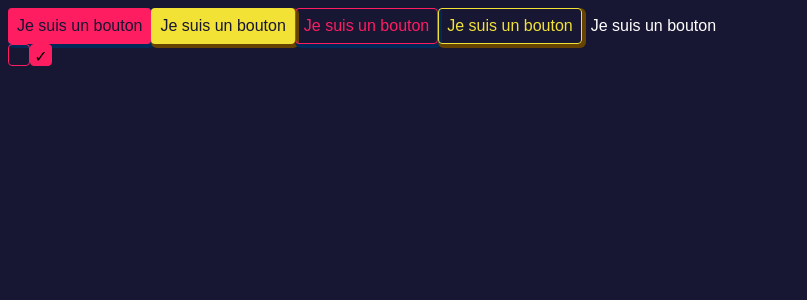
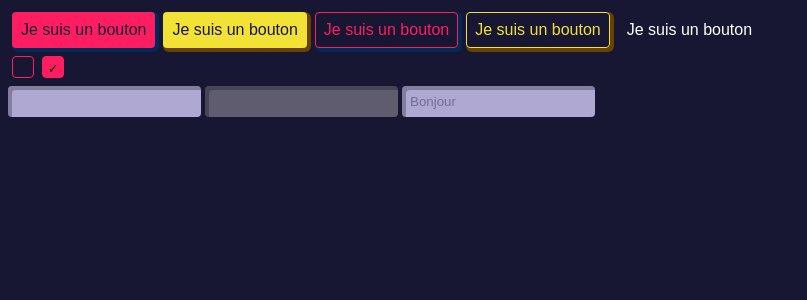
Before and after one commit to Cl0v1s/Mail, a React app in the folder frontend/: page / in a window 1280 px wide. Shown: the top 300 px of the page, without its empty margins (0-807 px from the left). Built offline with nearby package versions, Linux system fonts and the light colour scheme; the HTML template or start-up script is replaced by a standard one.

Commit message:
Added inputs

```diff
--- a/frontend/App.jsx
+++ b/frontend/App.jsx
@@ -4,27 +4,33 @@ import './theme.css';
 
 import { Button, ButtonPrimary, ButtonSecondary, ButtonPrimaryOutline, ButtonSecondaryOutline } from './common/Button/Button.jsx';
 import { Checkbox } from './common/Checkbox/Checkbox.jsx';
+import { Input } from './common/Input/Input.jsx';
 
 export default class App extends Component {
 	constructor(props) {
 		super(props);
 	}
 
-	onClick = () => alert('onClick');
+	onClick = () => console.log('onClick');
 
 	render() {
 		return (
 			<div className="component-app">
 				<div>
-					<ButtonPrimary onClick={this.onClick}>Je suis un bouton</ButtonPrimary>
-					<ButtonSecondary onClick={this.onClick}>Je suis un bouton</ButtonSecondary>
-					<ButtonPrimaryOutline onClick={this.onClick}>Je suis un bouton</ButtonPrimaryOutline>
-					<ButtonSecondaryOutline onClick={this.onClick}>Je suis un bouton</ButtonSecondaryOutline>
-					<Button onClick={this.onClick}>Je suis un bouton</Button>
+					<ButtonPrimary className="m-1" onClick={this.onClick}>Je suis un bouton</ButtonPrimary>
+					<ButtonSecondary className="m-1" onClick={this.onClick}>Je suis un bouton</ButtonSecondary>
+					<ButtonPrimaryOutline className="m-1" onClick={this.onClick}>Je suis un bouton</ButtonPrimaryOutline>
+					<ButtonSecondaryOutline className="m-1" onClick={this.onClick}>Je suis un bouton</ButtonSecondaryOutline>
+					<Button className="m-1" onClick={this.onClick}>Je suis un bouton</Button>
 				</div>
 				<div>
-					<Checkbox onChange={this.onClick} />
-					<Checkbox checked onChange={this.onClick} />
+					<Checkbox className="m-1" onChange={this.onClick} />
+					<Checkbox className="m-1" checked onChange={this.onClick} />
+				</div>
+				<div>
+					<Input onChange={this.onClick} />
+					<Input className={Input.STATES.DISABLED + ' m-1'} onChange={this.onClick} />
+					<Input placeholder="Bonjour" onChange={this.onClick} />
 				</div>
 			</div>
 		);
--- a/frontend/common/Button/Button.jsx
+++ b/frontend/common/Button/Button.jsx
@@ -26,25 +26,25 @@ export class Button extends React.Component {
 };
 
 export const ButtonPrimary = (props) => <Button
-    className="component-button--primary"
+    className={ "component-button--primary " + props.className }
     onClick={props.onClick}>
     {props.children}
 </Button>;
 
 export const ButtonSecondary = (props) => <Button
-    className="component-button--secondary"
+    className={ "component-button--secondary " + props.className }
     onClick={props.onClick}>
     {props.children}
 </Button>;
 
 export const ButtonPrimaryOutline = (props) => <Button
-    className="component-button--primary component-button--outline"
+    className={ "component-button--primary component-button--outline " + props.className  }
     onClick={props.onClick}>
     {props.children}
 </Button>;
 
 export const ButtonSecondaryOutline = (props) => <Button
-    className="component-button--secondary component-button--outline"
+    className={ "component-button--secondary component-button--outline " + props.className }
     onClick={props.onClick}>
     {props.children}
 </Button>;
--- a/frontend/common/Checkbox/Checkbox.css
+++ b/frontend/common/Checkbox/Checkbox.css
@@ -19,9 +19,9 @@
 
 .component-checkbox.checked::before {
     content: '✓';
-    font-size: 1rem;
+    font-size: 0.8rem;
     display: inline-block;
-    margin-top: calc((var(--size) / 2) - (1rem / 2));
+    margin-top: calc((var(--size) / 2) - (0.8rem / 2));
 }
 
 .component-checkbox input {
--- a/frontend/common/Checkbox/Checkbox.jsx
+++ b/frontend/common/Checkbox/Checkbox.jsx
@@ -5,11 +5,13 @@ import './Checkbox.css';
 
 export class Checkbox extends React.Component {
     static propTypes = {
+        className: PropTypes.string,
         onChange: PropTypes.func.isRequired,
         checked: PropTypes.bool,
     }
 
     static defaultProps = {
+        className: '',
         checked: false,
     }
 
@@ -17,7 +19,7 @@ export class Checkbox extends React.Component {
 
     render() {
         return (
-            <label htmlFor={`checkbox-${this.id}`} className={`component-checkbox ${this.props.checked ? 'checked' : ''}`}>
+            <label htmlFor={`checkbox-${this.id}`} className={`component-checkbox ${this.props.checked ? 'checked' : ''} ${this.props.className}`}>
                 <input id={`checkbox-${this.id}`} type="checkbox" className="" checked={this.props.checked} onChange={this.props.onChange} />
             </label>
         );
--- /dev/null
+++ b/frontend/common/Input/Input.css
@@ -0,0 +1,22 @@
+.component-input {
+    --background: var(--color-grey);
+    --shadow: rgba(0, 0, 0, 0.25);
+
+    background-color: var(--background);
+    box-shadow: 4px 4px 0px 0px var(--shadow) inset;
+    border: none;
+    border-radius: var(--radius);
+    outline: none;
+    padding: var(--size-s);
+    color: var(--color-dark);
+}
+
+.component-input::placeholder {
+    color: var(--color-dark);
+    opacity: 0.4;
+}
+
+
+.component-input.disabled {
+    --background: var(--color-grey-100);
+}
--- /dev/null
+++ b/frontend/common/Input/Input.jsx
@@ -0,0 +1,26 @@
+import React from 'react';
+import PropTypes from 'prop-types';
+
+import './Input.css';
+
+export class Input extends React.Component {
+    static STATES = {
+        DISABLED: 'disabled',
+    }
+
+    static propTypes = {
+        className: PropTypes.string,
+        placeholder: PropTypes.string,
+        onChange: PropTypes.func.isRequired,
+    }
+
+    static defaultProps = {
+        className: '',
+    }
+
+    render() {
+        return (
+            <input placeholder={this.props.placeholder} disabled={this.props.className.indexOf(Input.STATES.DISABLED) !== -1 } className={`component-input ${this.props.className}`} type="text" onChange={this.props.onChange} />
+        )
+    }
+}
--- a/frontend/package.json
+++ b/frontend/package.json
@@ -26,6 +26,8 @@
     "babel-loader": "^8.2.2",
     "css-loader": "^5.0.1",
     "file-loader": "^6.2.0",
+    "sass": "^1.32.11",
+    "sass-loader": "^11.0.1",
     "style-loader": "^2.0.0",
     "webpack": "^5.33.2",
     "webpack-cli": "^4.6.0"
--- a/frontend/theme.css
+++ b/frontend/theme.css
@@ -3,6 +3,7 @@
 
     --color-dark: #171633;
     --color-grey: #AEA8D3;
+    --color-grey-100: #5F5C70;
     --color-primary: #FF1D62;
     --color-secondary: #F2E235;
     --color-color-0: #FFFFFF;
```
Also changed, not shown: frontend/common/Input.jsx (deleted), 1 other file (tests, documents, lock files or other folders).
